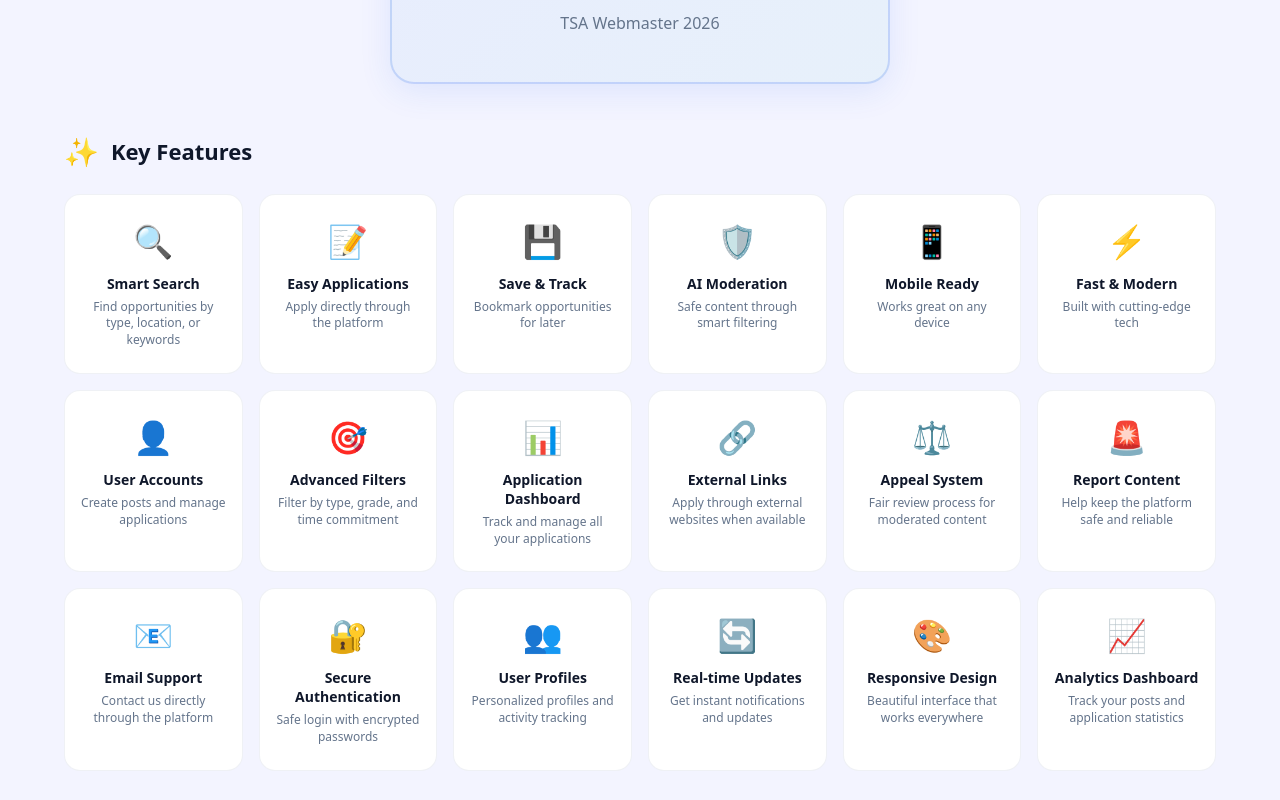
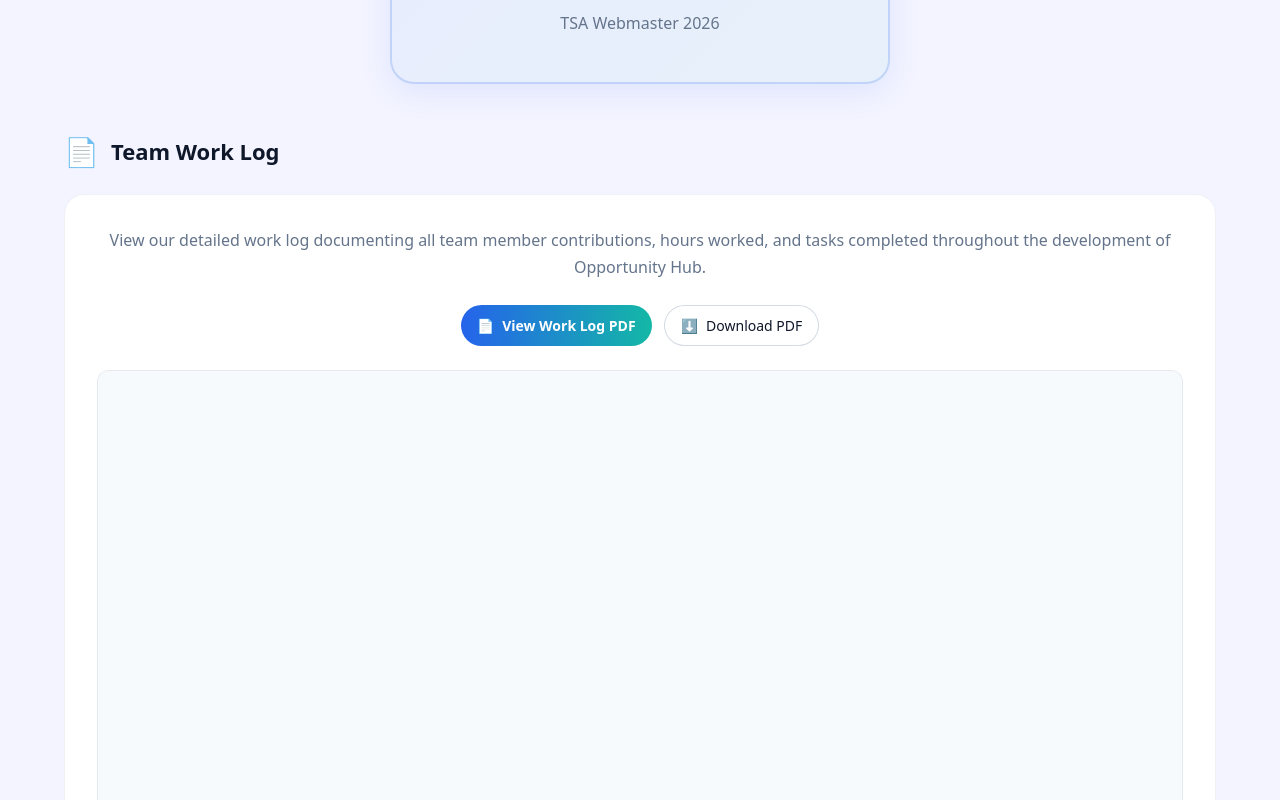
Before and after one commit to begli1/Opportunity-Hub, a Vue app in the folder frontend/: page /about in a window 1280 px wide. Shown: the part 1900-2700 px from the top of the page. Built offline with nearby package versions, Linux system fonts and the light colour scheme; no server answers.

Commit message:
Add Work Log PDF to About Us page with viewer and download options

```diff
--- a/frontend/src/components/AboutUs.vue
+++ b/frontend/src/components/AboutUs.vue
@@ -156,6 +156,45 @@
             <h2 class="team-number-title">Team</h2>
             <div class="team-number-value">5792</div>
             <p class="team-number-subtitle">TSA Webmaster {{ year }}</p>
+          </div>
+        </section>
+
+        <!-- Work Log Section -->
+        <section class="worklog-section">
+          <h2 class="section-title">
+            <span class="section-icon">📄</span>
+            Team Work Log
+          </h2>
+          <div class="worklog-card">
+            <p class="worklog-description">
+              View our detailed work log documenting all team member contributions, hours worked, and tasks completed throughout the development of Opportunity Hub.
+            </p>
+            <div class="worklog-actions">
+              <a
+                href="/Work log webmaster.pdf"
+                target="_blank"
+                class="btn btn-primary worklog-btn"
+              >
+                <span>📄</span>
+                View Work Log PDF
+              </a>
+              <a
+                href="/Work log webmaster.pdf"
+                download="Work log webmaster.pdf"
+                class="btn btn-outline worklog-btn"
+              >
+                <span>⬇️</span>
+                Download PDF
+              </a>
+            </div>
+            <div class="worklog-preview">
+              <iframe
+                src="/Work log webmaster.pdf#toolbar=1"
+                type="application/pdf"
+                class="pdf-viewer"
+                title="Work Log PDF Preview"
+              ></iframe>
+            </div>
           </div>
         </section>
 
@@ -768,6 +807,77 @@ header{
   font-weight:500;
 }
 
+/* Work Log Section */
+.worklog-section{
+  margin-bottom:48px;
+}
+
+.worklog-card{
+  background:var(--card);
+  border-radius:20px;
+  padding:32px;
+  border:1px solid rgba(148,163,184,.15);
+}
+
+.worklog-description{
+  font-size:16px;
+  line-height:1.7;
+  color:#64748b;
+  margin-bottom:24px;
+  text-align:center;
+}
+
+.worklog-actions{
+  display:flex;
+  justify-content:center;
+  gap:12px;
+  flex-wrap:wrap;
+  margin-bottom:24px;
+}
+
+.worklog-btn{
+  display:inline-flex;
+  align-items:center;
+  gap:8px;
+  text-decoration:none;
+}
+
+.worklog-preview{
+  width:100%;
+  height:600px;
+  border-radius:12px;
+  overflow:hidden;
+  border:1px solid rgba(148,163,184,.2);
+  background:#f9fafb;
+}
+
+.pdf-viewer{
+  width:100%;
+  height:100%;
+  border:none;
+}
+
+@media (max-width: 768px){
+  .worklog-preview{
+    height:500px;
+  }
+}
+
+@media (max-width: 480px){
+  .worklog-preview{
+    height:400px;
+  }
+
+  .worklog-actions{
+    flex-direction:column;
+  }
+
+  .worklog-btn{
+    width:100%;
+    justify-content:center;
+  }
+}
+
 /* Features Section */
 .features-section{
   margin-bottom:48px;
```
Also changed, not shown: 1 other file (tests, documents, lock files or other folders).
